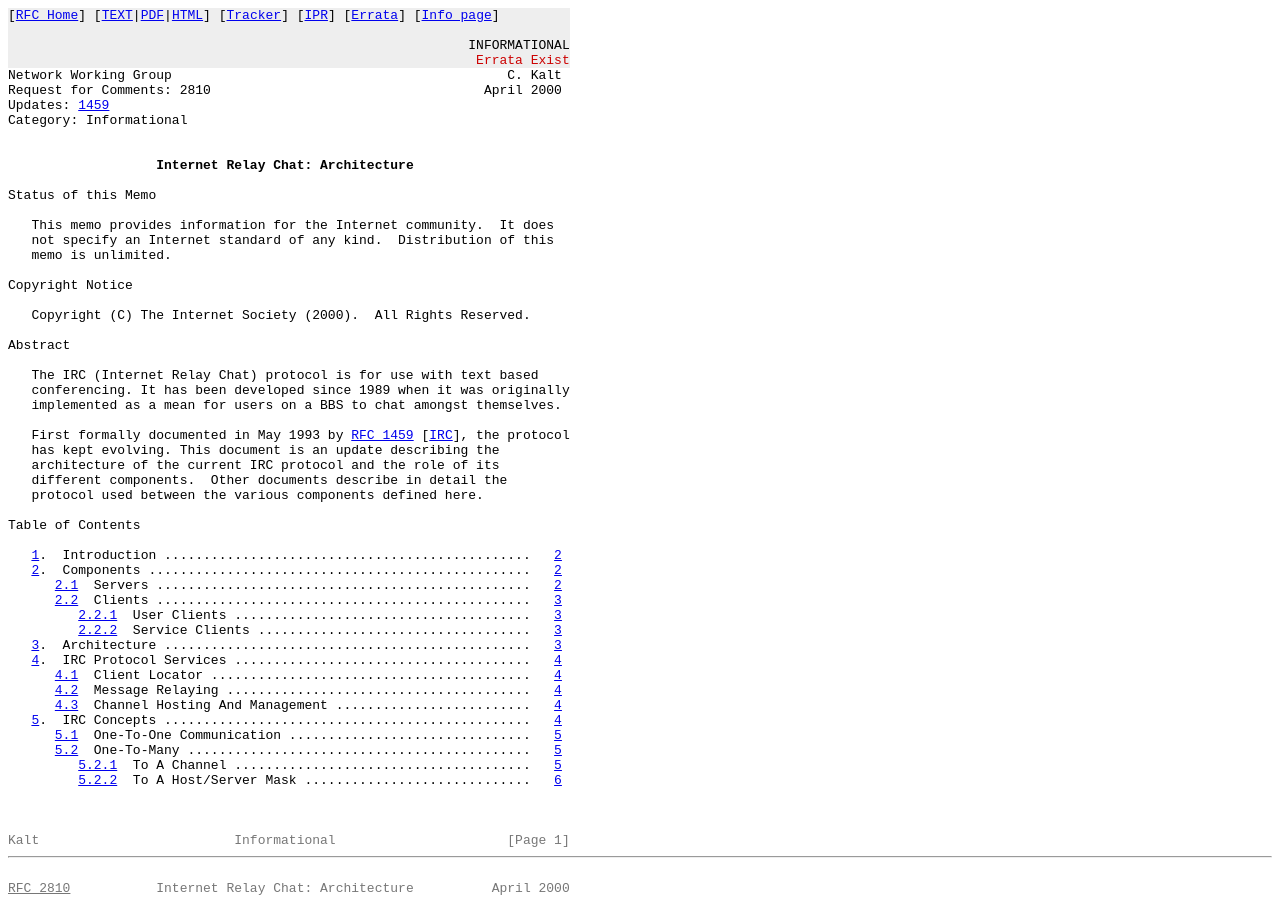
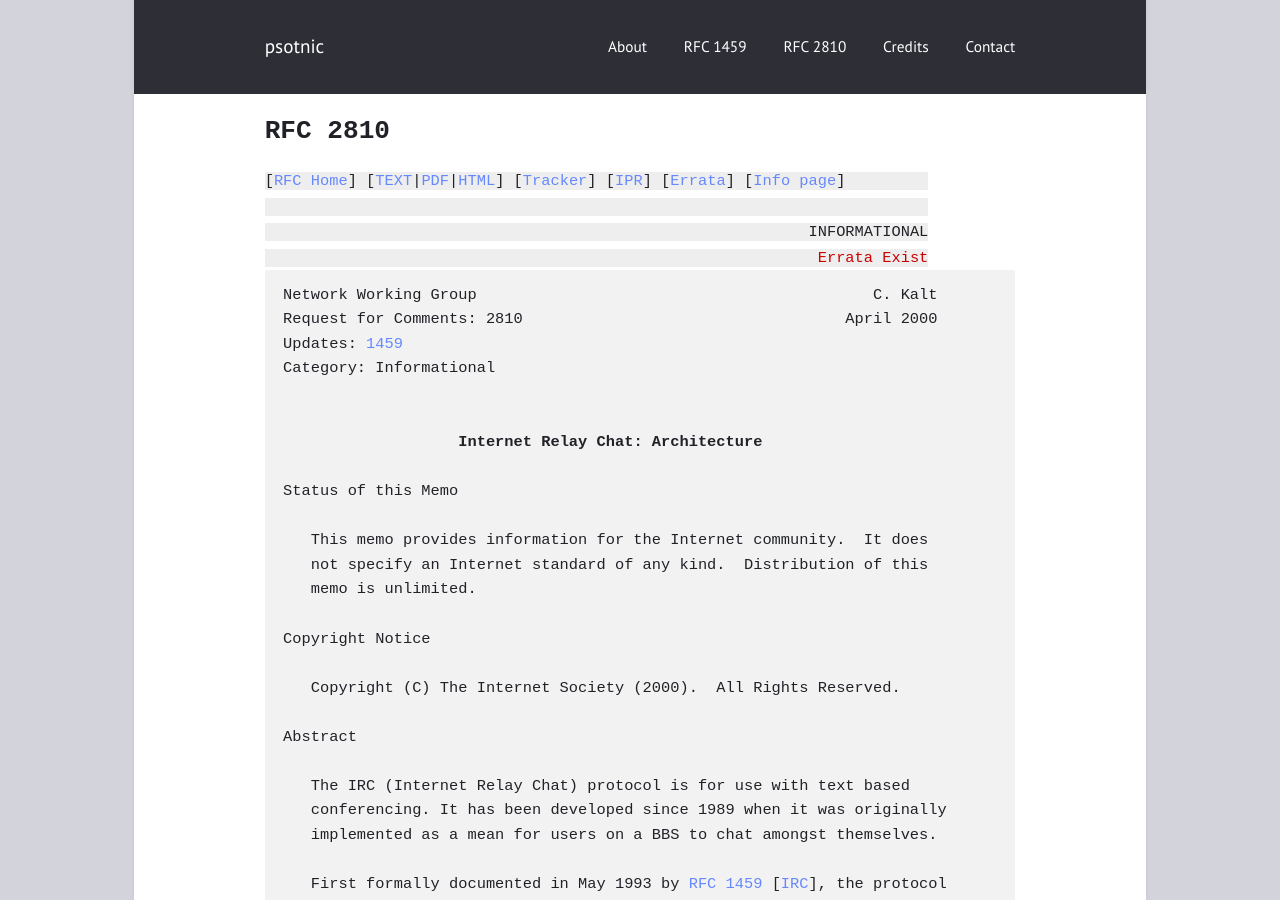
Before and after one commit to psotnic/tmp, a Jekyll site: the page built from rfc2810.html, in a window 1280 px wide and 900 px high. Built offline with Jekyll 4.4.1, drawn with Linux system fonts in a browser that asks for light colours; some of the changed lines change nothing that is shown.

Commit message:
Update rfc2810.html

```diff
--- a/rfc2810.html
+++ b/rfc2810.html
@@ -1,20 +1,8 @@
-
-<!DOCTYPE html PUBLIC "-//W3C//DTD XHTML 1.0 Transitional//EN" "http://www.w3.org/TR/xhtml1/DTD/xhtml1-transitional.dtd">
-    <html xmlns="http://www.w3.org/1999/xhtml" xml:lang="en" lang="en">
+---
+layout: page
+title: "RFC 2810"
+---
     <head>
-    <meta http-equiv="Content-Type" content="text/html; charset=utf-8" />
-    <meta name="robots" content="index,follow" />
-    <meta name="creator" content="rfchandler version 0.2" />
-      <meta name="citation_author" content="C. Kalt"/>
-      <meta name="citation_publication_date" content="April, 2000"/>
-      <meta name="citation_title" content=" Internet Relay Chat: Architecture "/>
-      <meta name="citation_doi" content="10.17487/RFC2810"/>
-      <meta name="citation_issn" content="2070-1721"/>
-      <meta name="citation_technical_report_number" content="rfc2810">
-      <meta name="citation_pdf_url" content="https://www.rfc-editor.org/rfc/pdfrfc/rfc2810.txt.pdf"/>
-<title>RFC 2810:  Internet Relay Chat: Architecture </title>
-
-
         <style type="text/css">
 	@media only screen
 	  and (min-width: 992px)
```
